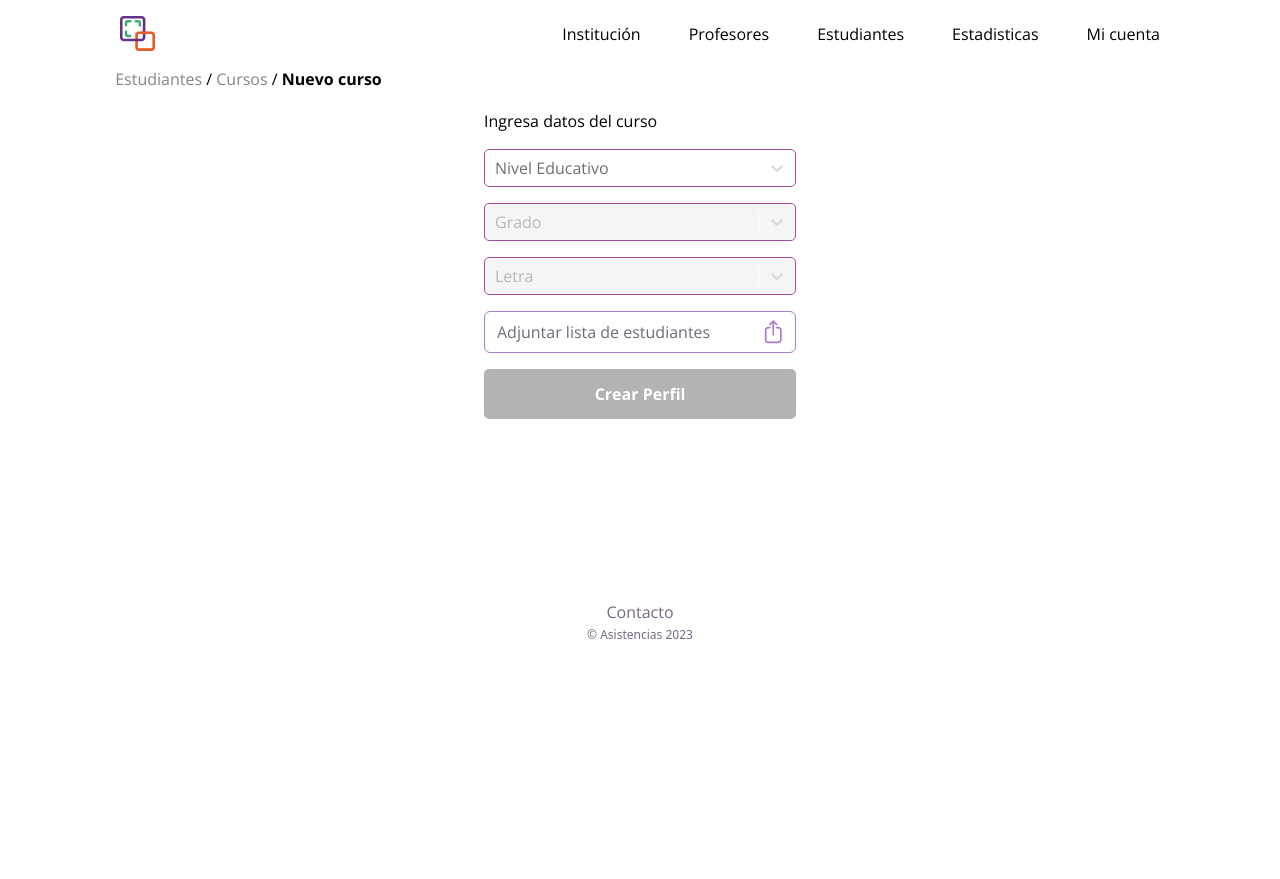
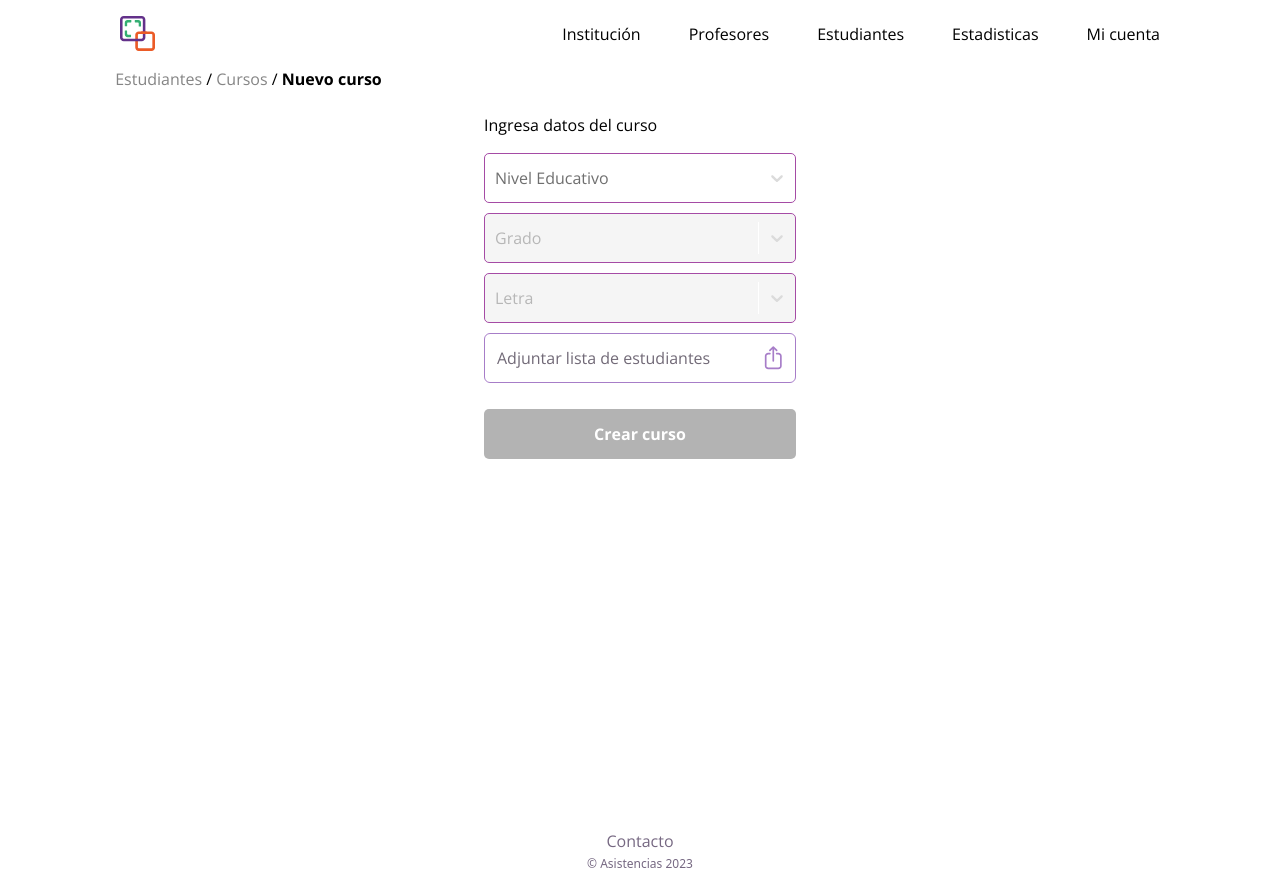
Before and after one commit to sync-ideas/project-frontend, a Next.js app: page /estudiantes/cursos/nuevo-curso in a window 1280 px wide. Before the commit the page ends 800 px from the top, so only its background shows below. Built offline with nearby package versions, Linux system fonts and the light colour scheme.

Commit message:
cambios solicitados para aprobación

```diff
--- a/src/app/components/CurForm.tsx
+++ b/src/app/components/CurForm.tsx
@@ -116,12 +116,12 @@ const CurForm = () => {
       )}
       <form
         onSubmit={handleSubmit(submitForm)}
-        className="my-5 flex relative flex-col gap-4 w-full items-center md:mx-auto xl:w-[312px] h-full lg:h-auto"
+        className="my-6 flex relative flex-col gap-4 w-full items-center md:mx-auto md:w-[704px] xl:w-[312px] h-[439px] md:h-[962px] lg:h-[530px] xl:mb-44"
       >
         <h3 className="text-left w-[85%] md:text-center xl:text-left xl:w-[100%]">
           Ingresa datos del curso
         </h3>
-        <div className="flex flex-col gap-4 w-[85%] h-full md:w-[50%] md:mx-auto xl:w-full">
+        <div className="flex flex-col gap-[10px] w-[85%] h-full xl:h-[240px] md:w-[50%] md:mx-auto xl:w-full">
           <Controller
             name="level"
             control={control}
@@ -188,8 +188,8 @@ const CurForm = () => {
             )}
           />
         </div>
-        <div className="w-[85%] md:w-[50%] xl:w-full xl:self-center">
-          <Button text="Crear Perfil" isCompleted={fileLoaded} />
+        <div className="w-[85%] md:w-[704px] xl:w-full xl:self-center">
+          <Button text="Crear curso" isCompleted={fileLoaded} />
         </div>
       </form>
     </>
--- a/src/app/components/InputCurso.tsx
+++ b/src/app/components/InputCurso.tsx
@@ -31,7 +31,7 @@ const InputCurso: React.FC<InputCursoProps> = ({
 }) => {
   return (
     <div className="flex flex-col active:hover:outline-none">
-      <div className="w-full text-[#362B3E] hover:text-purple-950 placeholder:text-purple-hover rounded-lg font-normal group-focus:outline-purple flex relative group-hover:opacity-100">
+      <div className="w-full text-[#362b3e] hover:text-purple-950 placeholder:text-purple-hover rounded-lg font-normal group-focus:outline-purple-hover flex relative group-hover:opacity-100">
         <Select
           id={id}
           field={field}
--- a/src/app/components/InputFile.tsx
+++ b/src/app/components/InputFile.tsx
@@ -46,13 +46,13 @@ const InputFile: React.FC<InputFileProps> = ({
     console.log(file);
   }, [file]);
   return (
-    <div className="flex flex-col w-full">
+    <div className="flex flex-col w-full h-[50px]">
       <div
         className={`w-full   ${
           file
             ? "placeholder:text-green text-[#1F8B58] border-[#1F8B58]"
             : "placeholder:text-purple-hover text-[#362B3E] border-[#8347B2]"
-        } rounded-md font-normal flex relative py-1 group border  ${
+        } rounded-md font-normal h-[50px] flex relative py-1 group border  ${
           disabled
             ? "hover:cursor-not-allowed"
             : "hover:cursor-pointer hover:text-purple-950 hover:opacity-100"
--- a/src/app/components/Select.tsx
+++ b/src/app/components/Select.tsx
@@ -66,7 +66,7 @@ const CustomSelect: React.FC<CustomSelectProps> = ({
             opacity: 1,
             border: "1px solid purple",
           },
-
+          height: "50px",
           "@media (max-width: 1024px)": {
             width: "100%",
           },
--- a/src/app/estudiantes/cursos/nuevo-curso/page.tsx
+++ b/src/app/estudiantes/cursos/nuevo-curso/page.tsx
@@ -12,14 +12,14 @@ const Page = () => {
   ];
   return (
     <div className={`mx-auto h-screen text-base flex flex-col items-center`}>
-      <div className="w-full flex flex-col items-center">
+      <div className="w-full flex flex-col items-center h-screen md:h-auto">
         <NavBar />
         <div className="flex justify-between w-[85%] md:w-[95%] xl:w-[82%]">
           <Breadcrumb links={BreadLinks} />
         </div>
         <CurForm />
+        <Footer />
       </div>
-      <Footer />
     </div>
   );
 };
```
